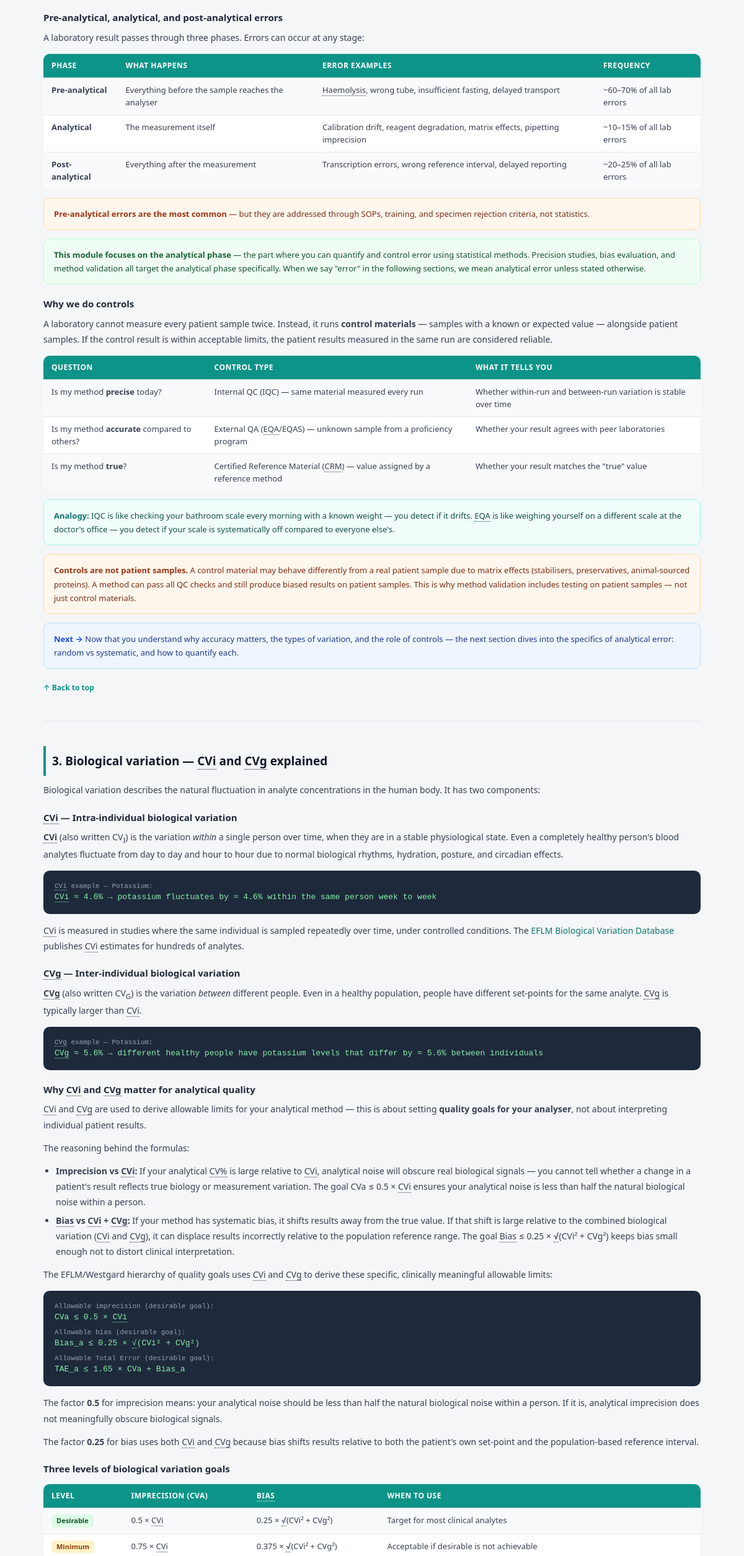
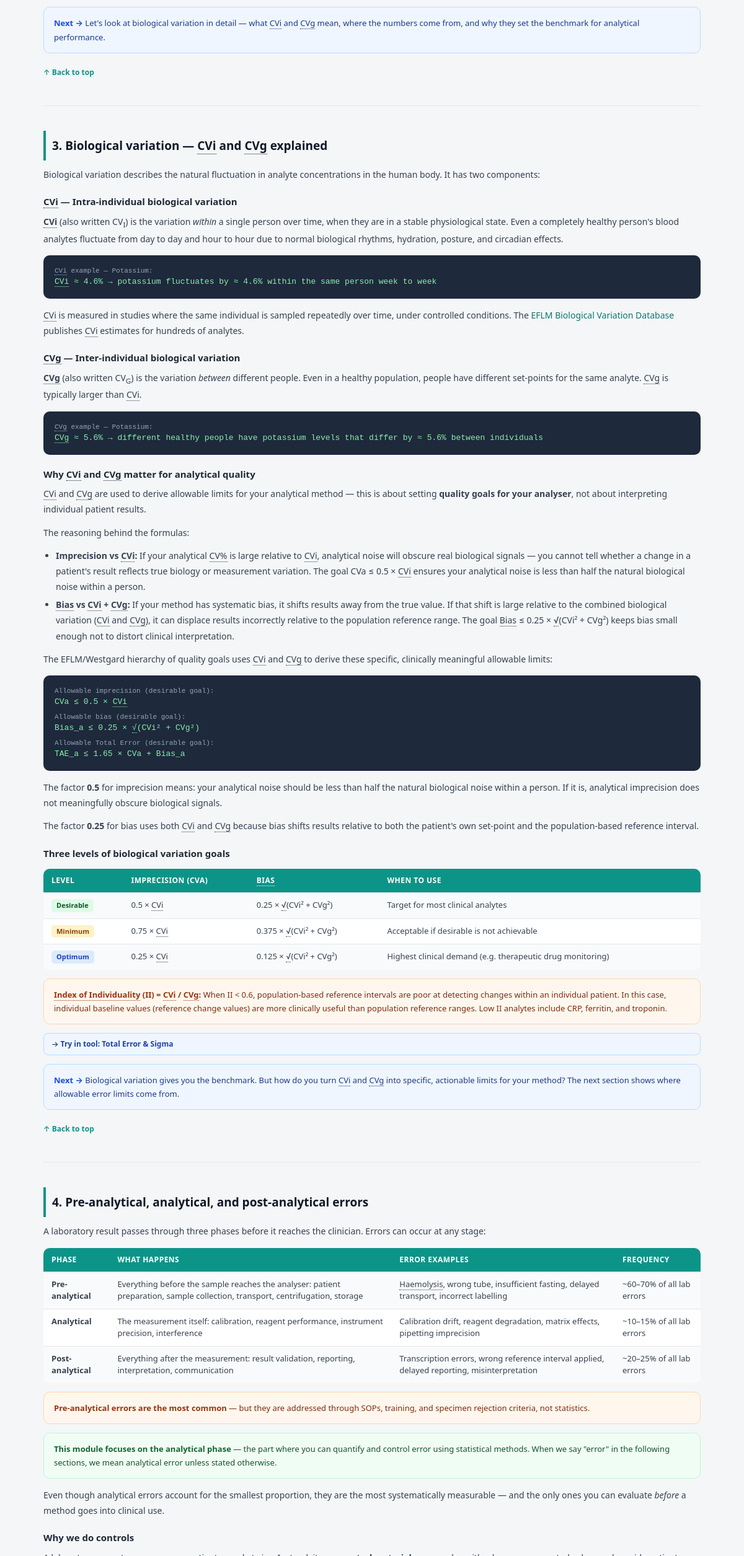
Before and after one commit to subash4700-web/clinical-statistics, an Electron app: page analytical_performance_theory.html in a window 1200 px wide. Shown: the part 2688-5199 px from the top of the page at 62% size. Drawn offline with Linux system fonts and the light colour scheme.

Commit message:
Add section 4 (pre/ana/post-analytical errors + controls) as standalone section
Co-Authored-By: Claude Opus 4.6 (1M context) <noreply@anthropic.com>

```diff
--- a/analytical_performance_theory.html
+++ b/analytical_performance_theory.html
@@ -188,29 +188,7 @@
       <b>Smaller biological variation → stricter analytical requirements.</b> An analyte with a narrow CVi (e.g. sodium, CVi ≈ 0.6%) leaves almost no room for analytical error — even a 1% CV from the instrument would dominate the total variation. In contrast, an analyte with wide CVi (e.g. CRP, CVi ≈ 42%) is far more tolerant of analytical imprecision because the patient's own variation is already large. This is why the EFLM biological variation database gives different allowable CV% for every analyte — the limits are derived directly from CVi.
     </div>
 
-    <h3>Pre-analytical, analytical, and post-analytical errors</h3>
-    <p>A laboratory result passes through three phases. Errors can occur at any stage:</p>
-    <table>
-      <tr><th>Phase</th><th>What happens</th><th>Error examples</th><th>Frequency</th></tr>
-      <tr><td><b>Pre-analytical</b></td><td>Everything before the sample reaches the analyser</td><td>Haemolysis, wrong tube, insufficient fasting, delayed transport</td><td>~60–70% of all lab errors</td></tr>
-      <tr><td><b>Analytical</b></td><td>The measurement itself</td><td>Calibration drift, reagent degradation, matrix effects, pipetting imprecision</td><td>~10–15% of all lab errors</td></tr>
-      <tr><td><b>Post-analytical</b></td><td>Everything after the measurement</td><td>Transcription errors, wrong reference interval, delayed reporting</td><td>~20–25% of all lab errors</td></tr>
-    </table>
-    <div class="warn"><b>Pre-analytical errors are the most common</b> — but they are addressed through SOPs, training, and specimen rejection criteria, not statistics.</div>
-    <div class="good"><b>This module focuses on the analytical phase</b> — the part where you can quantify and control error using statistical methods. Precision studies, bias evaluation, and method validation all target the analytical phase specifically. When we say "error" in the following sections, we mean analytical error unless stated otherwise.</div>
-
-    <h3>Why we do controls</h3>
-    <p>A laboratory cannot measure every patient sample twice. Instead, it runs <b>control materials</b> — samples with a known or expected value — alongside patient samples. If the control result is within acceptable limits, the patient results measured in the same run are considered reliable.</p>
-    <table>
-      <tr><th>Question</th><th>Control type</th><th>What it tells you</th></tr>
-      <tr><td>Is my method <b>precise</b> today?</td><td>Internal QC (IQC) — same material measured every run</td><td>Whether within-run and between-run variation is stable over time</td></tr>
-      <tr><td>Is my method <b>accurate</b> compared to others?</td><td>External QA (EQA/EQAS) — unknown sample from a proficiency program</td><td>Whether your result agrees with peer laboratories</td></tr>
-      <tr><td>Is my method <b>true</b>?</td><td>Certified Reference Material (CRM) — value assigned by a reference method</td><td>Whether your result matches the "true" value</td></tr>
-    </table>
-    <div class="callout"><b>Analogy:</b> IQC is like checking your bathroom scale every morning with a known weight — you detect if it drifts. EQA is like weighing yourself on a different scale at the doctor's office — you detect if your scale is systematically off compared to everyone else's.</div>
-    <div class="warn"><b>Controls are not patient samples.</b> A control material may behave differently from a real patient sample due to matrix effects (stabilisers, preservatives, animal-sourced proteins). A method can pass all QC checks and still produce biased results on patient samples. This is why method validation includes testing on patient samples — not just control materials.</div>
-
-    <div class="info"><b>Next →</b> Now that you understand why accuracy matters, the types of variation, and the role of controls — the next section dives into the specifics of analytical error: random vs systematic, and how to quantify each.</div>
+    <div class="info"><b>Next →</b> Let's look at biological variation in detail — what CVi and CVg mean, where the numbers come from, and why they set the benchmark for analytical performance.</div>
     <a href="#" class="back-top">↑ Back to top</a>
   </div>
 
@@ -277,9 +255,39 @@
 
   <hr class="divider">
 
-  <!-- 11 -->
+  <!-- Pre-analytical, analytical, post-analytical -->
+  <div class="section" id="error-phases">
+    <h2>4. Pre-analytical, analytical, and post-analytical errors</h2>
+    <p>A laboratory result passes through three phases before it reaches the clinician. Errors can occur at any stage:</p>
+    <table>
+      <tr><th>Phase</th><th>What happens</th><th>Error examples</th><th>Frequency</th></tr>
+      <tr><td><b>Pre-analytical</b></td><td>Everything before the sample reaches the analyser: patient preparation, sample collection, transport, centrifugation, storage</td><td>Haemolysis, wrong tube, insufficient fasting, delayed transport, incorrect labelling</td><td>~60–70% of all lab errors</td></tr>
+      <tr><td><b>Analytical</b></td><td>The measurement itself: calibration, reagent performance, instrument precision, interference</td><td>Calibration drift, reagent degradation, matrix effects, pipetting imprecision</td><td>~10–15% of all lab errors</td></tr>
+      <tr><td><b>Post-analytical</b></td><td>Everything after the measurement: result validation, reporting, interpretation, communication</td><td>Transcription errors, wrong reference interval applied, delayed reporting, misinterpretation</td><td>~20–25% of all lab errors</td></tr>
+    </table>
+    <div class="warn"><b>Pre-analytical errors are the most common</b> — but they are addressed through SOPs, training, and specimen rejection criteria, not statistics.</div>
+    <div class="good"><b>This module focuses on the analytical phase</b> — the part where you can quantify and control error using statistical methods. When we say "error" in the following sections, we mean analytical error unless stated otherwise.</div>
+    <p>Even though analytical errors account for the smallest proportion, they are the most systematically measurable — and the only ones you can evaluate <em>before</em> a method goes into clinical use.</p>
+
+    <h3>Why we do controls</h3>
+    <p>A laboratory cannot measure every patient sample twice. Instead, it runs <b>control materials</b> — samples with a known or expected value — alongside patient samples. If the control result is within acceptable limits, the patient results measured in the same run are considered reliable.</p>
+    <table>
+      <tr><th>Question</th><th>Control type</th><th>What it tells you</th></tr>
+      <tr><td>Is my method <b>precise</b> today?</td><td>Internal QC (IQC) — same material measured every run</td><td>Whether within-run and between-run variation is stable over time</td></tr>
+      <tr><td>Is my method <b>accurate</b> compared to others?</td><td>External QA (EQA/EQAS) — unknown sample from a proficiency program</td><td>Whether your result agrees with peer laboratories</td></tr>
+      <tr><td>Is my method <b>true</b>?</td><td>Certified Reference Material (CRM) — value assigned by a reference method</td><td>Whether your result matches the "true" value</td></tr>
+    </table>
+    <div class="callout"><b>Analogy:</b> IQC is like checking your bathroom scale every morning with a known weight — you detect if it drifts. EQA is like weighing yourself on a different scale at the doctor's office — you detect if your scale is systematically off compared to everyone else's.</div>
+    <div class="warn"><b>Controls are not patient samples.</b> A control material may behave differently from a real patient sample due to matrix effects. A method can pass all QC checks and still produce biased results on patient samples.</div>
+    <div class="info"><b>Next →</b> Now we dive into the specifics of analytical error — random vs systematic — and how to quantify each.</div>
+    <a href="#" class="back-top">↑ Back to top</a>
+  </div>
+
+  <hr class="divider">
+
+  <!-- Sources of analytical error -->
   <div class="section" id="error">
-    <h2>4. Sources of analytical error</h2>
+    <h2>5. Sources of analytical error</h2>
     <p>Every measurement a laboratory makes contains some error. Understanding the <em>type</em> of error is the first step in knowing what to do about it.</p>
     <table>
       <tr><th>Error type</th><th>What it means</th><th>Example</th></tr>
```
